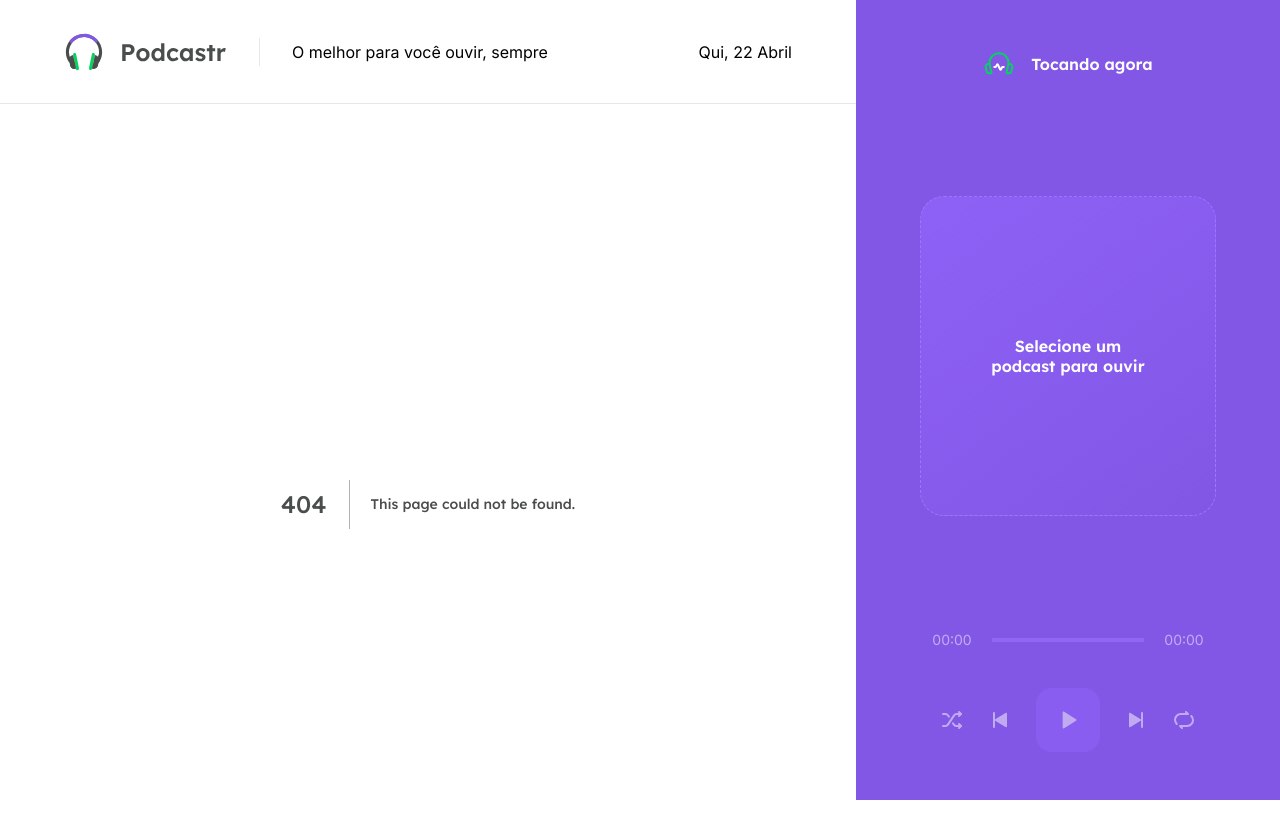
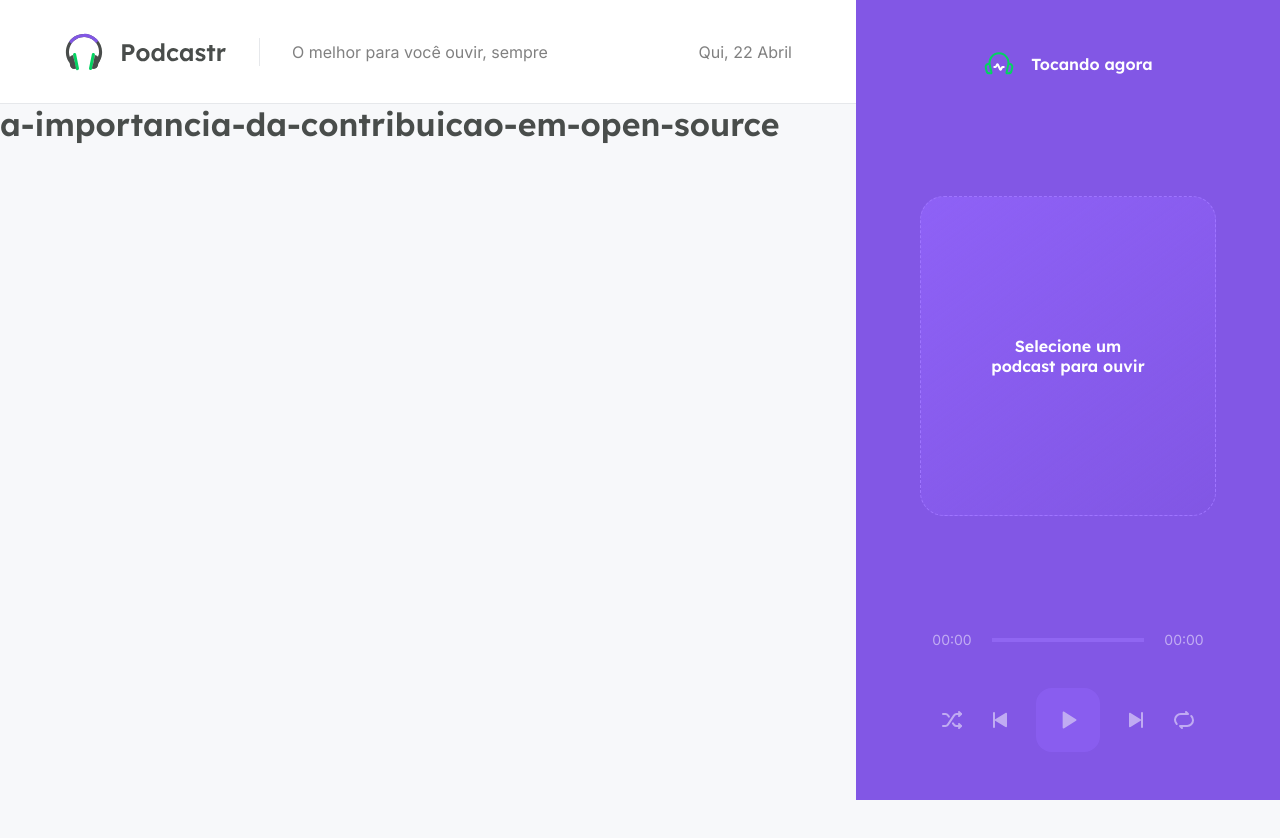
Before and after one commit to lucasellery/the-podcastr, a Next.js app: page /episodes/a-importancia-da-contribuicao-em-open-source in a window 1280 px wide. Before the commit this address had no page. Shown: the top 838 px of the page. After the commit the page ends 800 px from the top, so only its background shows below. Built offline with nearby package versions, Linux system fonts and the light colour scheme.

Commit message:
routing started

```diff
--- /dev/null
+++ b/src/pages/episodes/[slug].tsx
@@ -0,0 +1,9 @@
+import { useRouter } from 'next/router';
+
+export default function Episode() {
+  const router = useRouter();
+
+  return (
+    <h1>{router.query.slug}</h1>
+  )
+}
```
Also changed, not shown: src/pages/index.tsx (+8 -1 lines).
